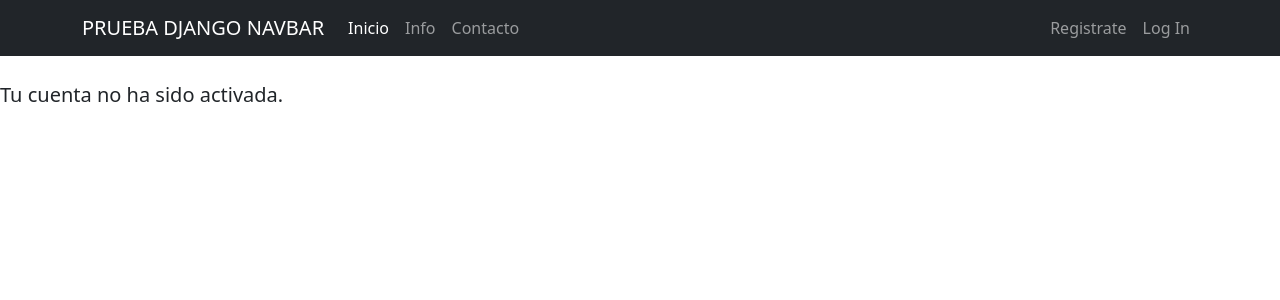
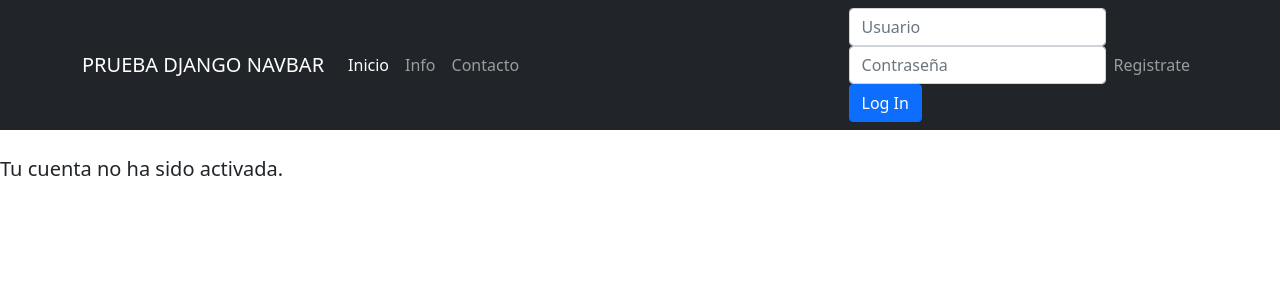
Before and after one commit to Alunsito/karlita, a Django app: template src/templates/registration/activate.html in a window 1280 px wide. Shown: the top 300 px of the page. Run offline with Django 3.2, Linux system fonts and the light colour scheme; the template is opened without the code that fills it, so the values that code supplies are empty; some libraries are stand-ins or nearby versions.

Commit message:
Commit v27

```diff
--- a/src/templates/navbar.html
+++ b/src/templates/navbar.html
@@ -16,14 +16,24 @@
           <a class="nav-link" href="{% url 'contact' %}" tabindex="-1" aria-disabled="true">Contacto</a>
         </li>
       </ul>
+      {% if not request.user.is_authenticated and not "/accounts/login/" in request.get_full_path %}
+      <form class="navbar-form navbar-right" method="POST" action="{% url 'auth_login' %}">{% csrf_token %}
+        <div class="form-group"></div>
+          <input type="text" class="form-control" name="username" placeholder="Usuario" />
+        <div class="form-group"></div>
+          <input type="password" class="form-control" name="password" placeholder="Contraseña"/>
+        <button type="submit" class="btn btn-primary">Log In</button>
+      </form>
+      {% endif %}
       <ul class="nav navbar-nav navbar-right">
           {% if request.user.is_authenticated %}
           <li class="nav-item"><a class="nav-link" href="{% url 'auth_logout' %}">Salir</a></li>
           {% else %}
           <li class="nav-item"><a class="nav-link" href="{% url 'registration_register' %}">Registrate</a></li>
-          <li class="nav-item"><a class="nav-link" href="{% url 'auth_login' %}">Log In</a></li>
+          <!-- <li class="nav-item"><a class="nav-link" href="{% url 'auth_login' %}">Log In</a></li> -->
           {% endif %}
       </ul>
+
     </div>
   </div>
 </nav>
```
Also changed, not shown: Pruebas_Vida/34-Form_Navbar/Captura de pantalla de 2021-04-23 14-51-35.png (added), Pruebas_Vida/34-Form_Navbar/Captura de pantalla de 2021-04-23 15-26-26.png (added), Pruebas_Vida/34-Form_Navbar/Captura de pantalla de 2021-04-23 15-39-39.png (added), Pruebas_Vida/34-Form_Navbar/Captura de pantalla de 2021-04-23 15-42-25.png (added), Pruebas_Vida/34-Form_Navbar/Captura de pantalla de 2021-04-23 15-43-11.png (added), Pruebas_Vida/34-Form_Navbar/Captura de pantalla de 2021-04-23 15-47-50.png (added), Pruebas_Vida/34-Form_Navbar/Captura de pantalla de 2021-04-23 15-49-13.png (added), Pruebas_Vida/34-Form_Navbar/Captura de pantalla de 2021-04-23 15-50-23.png (added), Pruebas_Vida/34-Form_Navbar/Captura de pantalla de 2021-04-23 15-52-05.png (added), Pruebas_Vida/34-Form_Navbar/Captura de pantalla de 2021-04-23 15-54-25.png (added), Pruebas_Vida/34-Form_Navbar/Captura de pantalla de 2021-04-23 15-56-11.png (added), Pruebas_Vida/34-Form_Navbar/Captura de pantalla de 2021-04-23 15-57-34.png (added).
